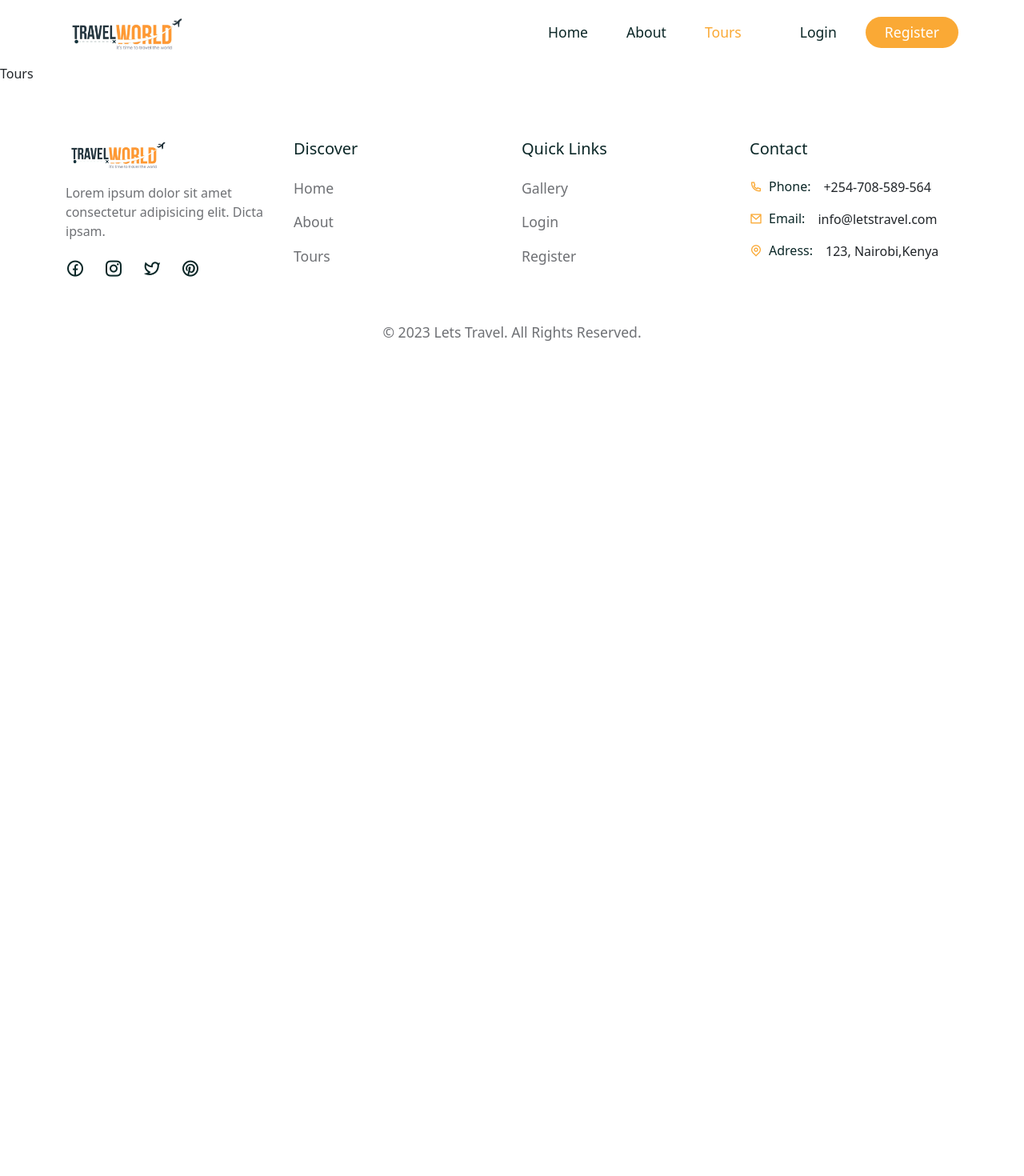
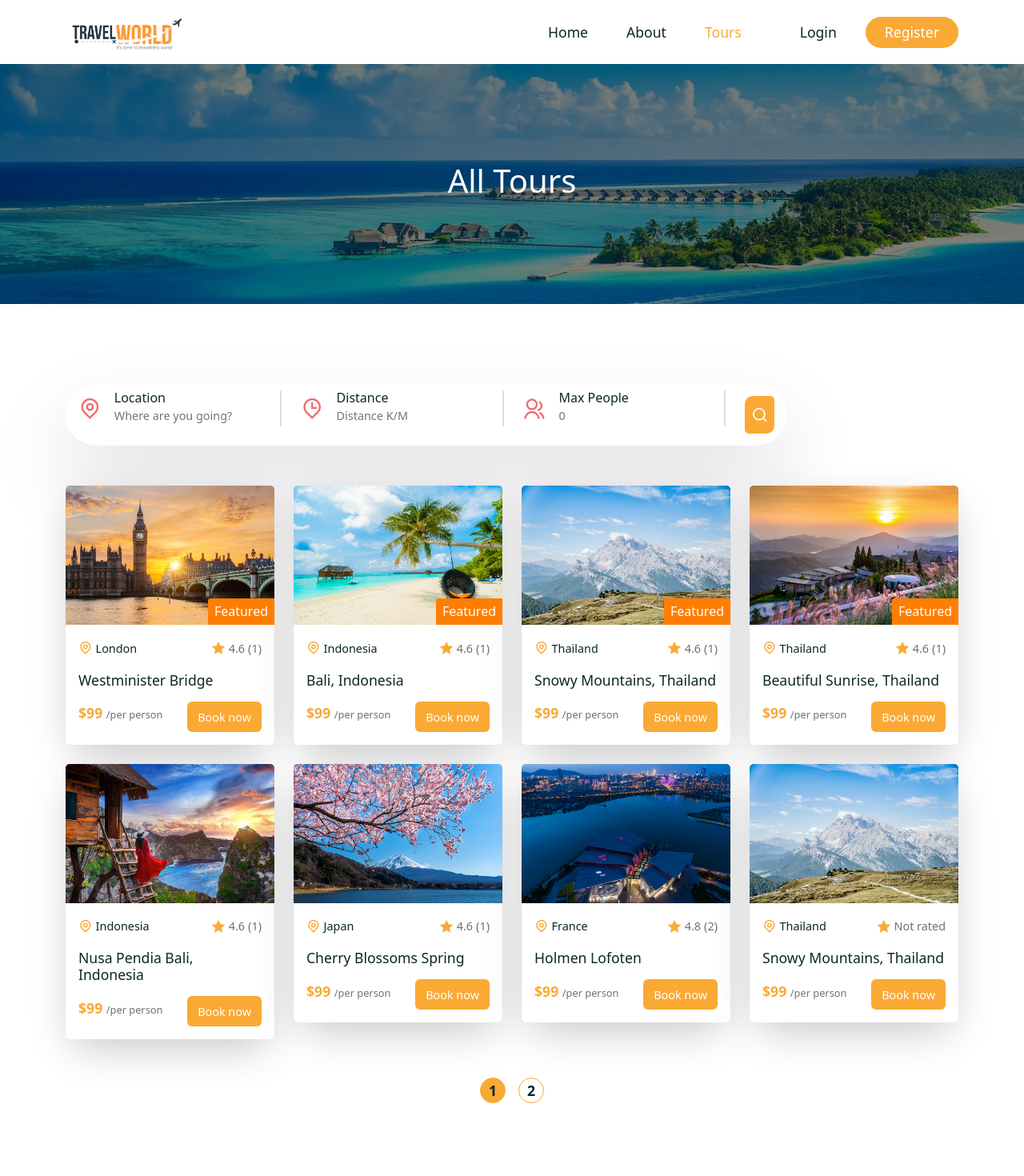
Before and after one commit to Joseph-muigai/LetsTravel, a React (Create React App) app in the folder frontend/: page /tours in a window 1280 px wide. Shown: the top 1470 px of the page at 80% size. Before the commit the page ends 800 px from the top, so only its background shows below. Built offline with nearby package versions, Linux system fonts and the light colour scheme; a web font is replaced by a local one.

Commit message:
create tours page and handle pagination on the tourcards

```diff
--- a/frontend/src/pages/Tours.jsx
+++ b/frontend/src/pages/Tours.jsx
@@ -1,7 +1,55 @@
-import React from "react";
+import React, { useEffect, useState } from "react";
+import CommonSection from "../shared/CommonSection";
+import "../styles/tour.css";
+import { Container, Row, Col } from "reactstrap";
+import NewsLetter from "../shared/NewsLetter";
+import TourCard from "../shared/TourCard";
+import SearchBox from "../shared/SearchBox";
+import tourData from "../assets/data/tours";
+const Tours = () => {
+  const [pageCount, setPageCount] = useState(0);
+  const [page, setPage] = useState(0);
 
-const Tours = () => {
-  return <div>Tours</div>;
+  useEffect(() => {
+    setPageCount(Math.ceil(5 / 4));
+  }, [page]);
+  return (
+    <>
+      <CommonSection title={"All Tours"} />
+      <section className="">
+        <Container>
+          <Row>
+            <SearchBox />
+          </Row>
+        </Container>
+      </section>
+      <section className="pt-0">
+        <Container>
+          <Row>
+            {tourData?.map((tour) => (
+              <Col lg="3" className="mb-4" key={tour.id}>
+                <TourCard tour={tour} />
+              </Col>
+            ))}
+            <Col lg="12">
+              <div className="pagination d-flex align-items-center justify-content-center mt-4 gap-3">
+                {[...Array(pageCount).keys()].map((number) => (
+                  <span
+                    key={number}
+                    onClick={() => setPage(number)}
+                    className={page == number ? "active__page" : ""}
+                  >
+                    {number + 1}
+                  </span>
+                ))}
+              </div>
+            </Col>
+          </Row>
+        </Container>
+      </section>
+      <NewsLetter />
+    </>
+  );
 };
 
 export default Tours;
--- /dev/null
+++ b/frontend/src/shared/CommonSection.jsx
@@ -0,0 +1,19 @@
+import React from "react";
+import "./common-section.css";
+import { Container, Row, Col } from "reactstrap";
+
+const CommonSection = ({ title }) => {
+  return (
+    <section className="common__section">
+      <Container>
+        <Row>
+          <Col lg="12">
+            <h1>{title}</h1>
+          </Col>
+        </Row>
+      </Container>
+    </section>
+  );
+};
+
+export default CommonSection;
--- /dev/null
+++ b/frontend/src/shared/common-section.css
@@ -0,0 +1,14 @@
+.common__section {
+  background: linear-gradient(rgba(0, 0, 0, 0.5), rgba(0, 0, 0, 0.5)),
+    url("../assets/images/tour.jpg") no-repeat center center;
+  background-size: cover;
+  height: 300px;
+  display: flex;
+  align-items: center;
+  justify-content: center;
+  text-align: center;
+}
+.common__section h1 {
+  font-size: 2.5rem;
+  color: #fff;
+}
--- /dev/null
+++ b/frontend/src/styles/tour.css
@@ -0,0 +1,18 @@
+.pagination span {
+  width: 2rem;
+  height: 2rem;
+  padding: 5px;
+  border-radius: 50px;
+  display: flex;
+  align-items: center;
+  justify-content: center;
+  border: 1px solid var(--secondary-color);
+  color: var(--heading-color);
+  font-size: 1.1rem;
+  cursor: pointer;
+  font-weight: 700;
+}
+.active__page {
+  background: var(--secondary-color);
+  color: #fff;
+}
```
